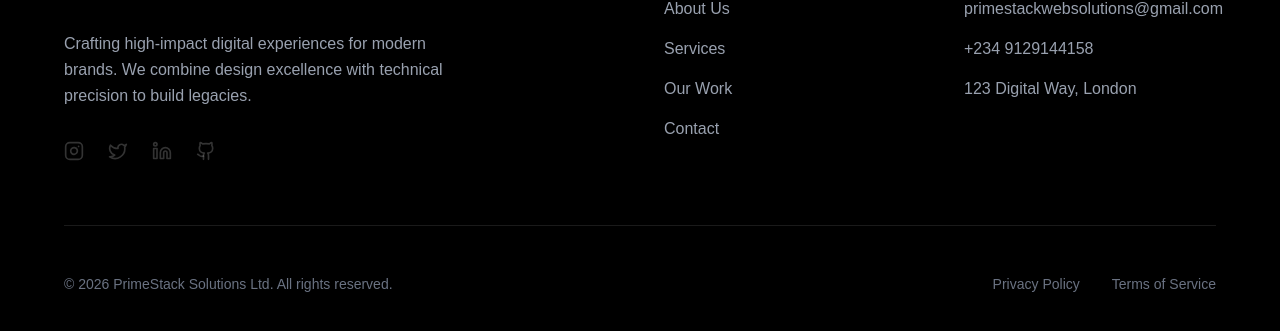
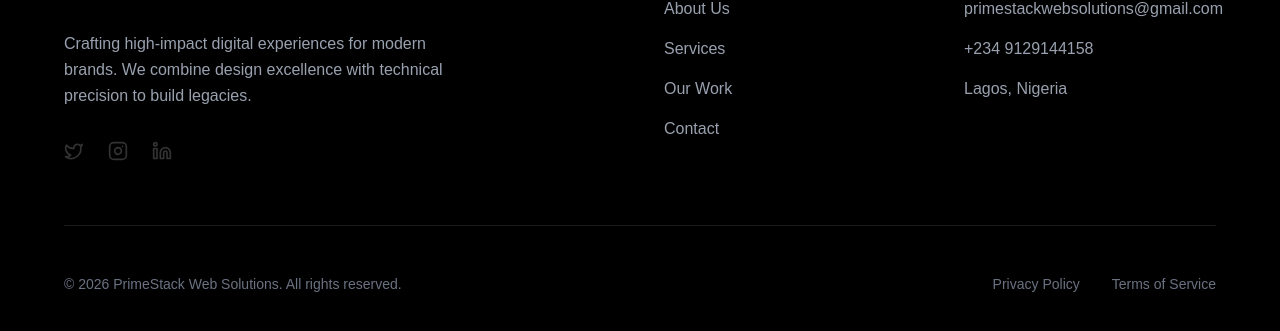
Before and after one commit to sidiq20/primestack, a Next.js app: page /contact in a window 1280 px wide. Shown: the part 1103-1434 px from the top of the page. Built offline with nearby package versions, Linux system fonts and the light colour scheme; a web font is replaced by a local one.

Commit message:
new update

```diff
--- a/src/app/layout.tsx
+++ b/src/app/layout.tsx
@@ -1,10 +1,6 @@
-"use client";
-
-import { useEffect, useState } from "react";
-import { AnimatePresence } from "framer-motion";
-import { LoadingScreen } from "@/components/loading-screen";
+import type { Metadata } from "next";
 import { Inter, Syne, DM_Sans, Fraunces } from "next/font/google";
-import { BackToTop } from "@/components/back-to-top";
+import { AppWrapper } from "@/components/app-wrapper";
 import "./globals.css";
 
 const inter = Inter({
@@ -28,17 +24,67 @@ const fraunces = Fraunces({
   style: ["normal", "italic"],
 });
 
+export const metadata: Metadata = {
+  title: {
+    default: "PrimeStack Web Solutions | Premium Digital Agency",
+    template: "%s | PrimeStack Web Solutions",
+  },
+  description: "Crafting high-impact digital experiences for modern brands. We combine design excellence with technical precision to build legacies.",
+  keywords: ["web design", "digital agency", "brand identity", "web development", "UI/UX design", "social media strategy", "Lagos digital agency"],
+  authors: [{ name: "PrimeStack Web Solutions" }],
+  creator: "PrimeStack Web Solutions",
+  publisher: "PrimeStack Web Solutions",
+  formatDetection: {
+    email: false,
+    address: false,
+    telephone: false,
+  },
+  openGraph: {
+    title: "PrimeStack Web Solutions | Premium Digital Agency",
+    description: "Crafting high-impact digital experiences for modern brands. We combine design excellence with technical precision to build legacies.",
+    url: "https://primestackws.com", // update with real URL if known
+    siteName: "PrimeStack Web Solutions",
+    images: [
+      {
+        url: "/og-image.png",
+        width: 1200,
+        height: 630,
+        alt: "PrimeStack Web Solutions - Premium Digital Agency",
+      },
+    ],
+    locale: "en_US",
+    type: "website",
+  },
+  twitter: {
+    card: "summary_large_image",
+    title: "PrimeStack Web Solutions | Premium Digital Agency",
+    description: "Crafting high-impact digital experiences for modern brands.",
+    creator: "@primestackws_",
+    images: ["/og-image.png"],
+  },
+  robots: {
+    index: true,
+    follow: true,
+    googleBot: {
+      index: true,
+      follow: true,
+      "max-video-preview": -1,
+      "max-image-preview": "large",
+      "max-snippet": -1,
+    },
+  },
+  icons: {
+    icon: "/p-logo.jpeg",
+    shortcut: "/p-logo.jpeg",
+    apple: "/p-logo.jpeg",
+  },
+};
+
 export default function RootLayout({
   children,
 }: Readonly<{
   children: React.ReactNode;
 }>) {
-  const [isLoading, setIsLoading] = useState(true);
-
-  const handleLoadingComplete = () => {
-    setIsLoading(false);
-  };
-
   return (
     <html lang="en" suppressHydrationWarning>
       <head>
@@ -50,16 +96,9 @@ export default function RootLayout({
       <body
         className={`${inter.variable} ${syne.variable} ${dmSans.variable} ${fraunces.variable} antialiased`}
       >
-        <AnimatePresence mode="wait">
-          {isLoading ? (
-            <LoadingScreen key="loader" onComplete={handleLoadingComplete} />
-          ) : (
-            <div key="content" className="animate-in fade-in duration-1000">
-              {children}
-              <BackToTop />
-            </div>
-          )}
-        </AnimatePresence>
+        <AppWrapper>
+          {children}
+        </AppWrapper>
       </body>
     </html>
   );
--- /dev/null
+++ b/src/components/app-wrapper.tsx
@@ -0,0 +1,27 @@
+"use client";
+
+import { useState } from "react";
+import { AnimatePresence } from "framer-motion";
+import { LoadingScreen } from "@/components/loading-screen";
+import { BackToTop } from "@/components/back-to-top";
+
+export function AppWrapper({ children }: { children: React.ReactNode }) {
+  const [isLoading, setIsLoading] = useState(true);
+
+  const handleLoadingComplete = () => {
+    setIsLoading(false);
+  };
+
+  return (
+    <AnimatePresence mode="wait">
+      {isLoading ? (
+        <LoadingScreen key="loader" onComplete={handleLoadingComplete} />
+      ) : (
+        <div key="content" className="animate-in fade-in duration-1000">
+          {children}
+          <BackToTop />
+        </div>
+      )}
+    </AnimatePresence>
+  );
+}
--- a/src/components/footer.tsx
+++ b/src/components/footer.tsx
@@ -1,6 +1,6 @@
 import Link from "next/link";
 import Image from "next/image";
-import { Instagram, Twitter, Linkedin, Github } from "lucide-react";
+import { Instagram, Twitter, Linkedin } from "lucide-react";
 import { Logo } from "@/components/logo";
 
 export function Footer() {
@@ -22,17 +22,14 @@ export function Footer() {
             Crafting high-impact digital experiences for modern brands. We combine design excellence with technical precision to build legacies.
           </p>
           <div className="flex items-center gap-6">
-            <Link href="#" className="text-white/20 hover:text-white transition-colors">
+            <Link href="https://x.com/primestackws_" target="_blank" rel="noopener noreferrer" className="text-white/20 hover:text-white transition-colors">
+              <Twitter className="w-5 h-5" />
+            </Link>
+            <Link href="https://www.instagram.com/primestackws_" target="_blank" rel="noopener noreferrer" className="text-white/20 hover:text-white transition-colors">
               <Instagram className="w-5 h-5" />
             </Link>
-            <Link href="#" className="text-white/20 hover:text-white transition-colors">
-              <Twitter className="w-5 h-5" />
-            </Link>
-            <Link href="#" className="text-white/20 hover:text-white transition-colors">
+            <Link href="https://www.linkedin.com/in/prime-stack-web-solutions-a676b53a4" target="_blank" rel="noopener noreferrer" className="text-white/20 hover:text-white transition-colors">
               <Linkedin className="w-5 h-5" />
-            </Link>
-            <Link href="#" className="text-white/20 hover:text-white transition-colors">
-              <Github className="w-5 h-5" />
             </Link>
           </div>
         </div>
@@ -52,13 +49,13 @@ export function Footer() {
           <ul className="space-y-4 font-general text-gray-400">
             <li>primestackwebsolutions@gmail.com</li>
             <li>+234 9129144158</li>
-            <li>123 Digital Way, London</li>
+            <li>Lagos, Nigeria</li>
           </ul>
         </div>
       </div>
 
       <div className="max-w-6xl mx-auto pt-12 border-t border-white/10 flex flex-col md:flex-row items-center justify-between gap-6 text-sm text-gray-500 font-general">
-        <p>© 2026 PrimeStack Solutions Ltd. All rights reserved.</p>
+        <p>© 2026 PrimeStack Web Solutions. All rights reserved.</p>
         <div className="flex gap-8">
           <Link href="#" className="hover:text-white transition-colors">Privacy Policy</Link>
           <Link href="#" className="hover:text-white transition-colors">Terms of Service</Link>
--- a/src/components/testimonials.tsx
+++ b/src/components/testimonials.tsx
@@ -30,6 +30,17 @@ const testimonials = [
 export function Testimonials() {
   const [index, setIndex] = useState(0);
   const [direction, setDirection] = useState(0);
+  const [isPaused, setIsPaused] = useState(false);
+
+  // Auto-scroll every 5 seconds
+  useEffect(() => {
+    if (isPaused) return;
+    const interval = setInterval(() => {
+      setDirection(1);
+      setIndex((prevIndex) => (prevIndex + 1) % testimonials.length);
+    }, 5000);
+    return () => clearInterval(interval);
+  }, [isPaused]);
 
   const slideVariants = {
     enter: (direction: number) => ({
@@ -62,7 +73,11 @@ export function Testimonials() {
   };
 
   return (
-    <section className="py-24 px-4 overflow-hidden bg-secondary/20 relative">
+    <section
+      className="py-24 px-4 overflow-hidden bg-secondary/20 relative"
+      onMouseEnter={() => setIsPaused(true)}
+      onMouseLeave={() => setIsPaused(false)}
+    >
       <div className="max-w-6xl mx-auto mb-16 text-center">
         <h2 className="font-clash text-3xl md:text-5xl font-bold tracking-tight">
           Don't just take <span className="text-gradient italic font-fraunces">our word for it</span>
```
Also changed, not shown: public/og-image.png (added).
